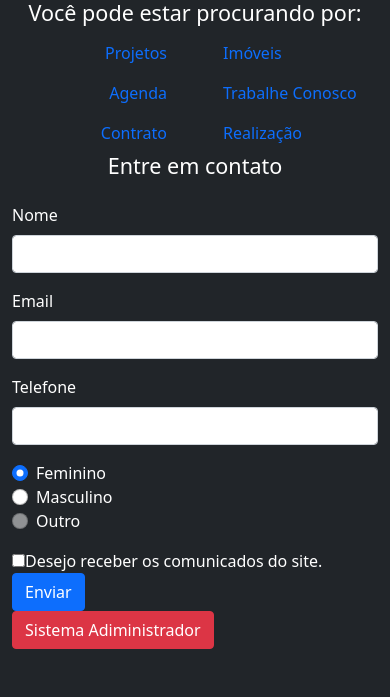
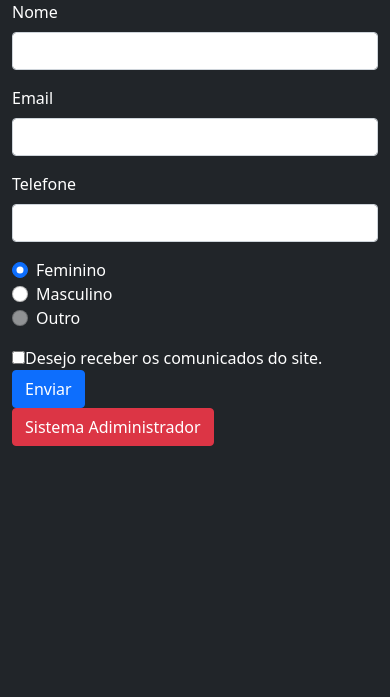
Before and after one commit to EduardoBarbosa-TI/systemCrud, a PHP site: page /default/ in a window 390 px wide. Shown: the part 876-1573 px from the top of the page. After the commit the page ends 1322 px from the top, so only its background shows below. Run offline with PHP 8.4, Linux system fonts and the light colour scheme; some libraries are stand-ins or nearby versions.

Commit message:
Linguagem PHP e SGBD MySQL com linguagem SQL

```diff
--- a/www/admin/assets/css/style.css
+++ b/www/admin/assets/css/style.css
@@ -0,0 +1,4 @@
+#messageinvalid{
+    opacity: 100% !important;
+
+}
--- a/www/admin/models/ClientModel.php
+++ b/www/admin/models/ClientModel.php
@@ -1,5 +1,7 @@
 <?php
    class ClientModel{
+
+
 
       public function registerClient($arrayClient){
          require_once('db/ConetionClass.php');
--- a/www/admin/models/ProductsModel.php
+++ b/www/admin/models/ProductsModel.php
@@ -2,7 +2,7 @@
 class ProductsModel
 {
 
-    public function registerProducts($name, $price, $description, $category)
+    public function registerProducts($arrayProduct)
     {
         require_once('db/ConetionClass.php');
         $connectClass = new ConetionClass();
@@ -10,7 +10,7 @@ class ProductsModel
         $connection = $connectClass->getConn();
 
 
-        $sql = "INSERT products SET name='$name', price='$price', description='$description', idCategory='$category'";
+        $sql = "INSERT products SET name='$arrayProduct[0]', price='$arrayProduct[1]', description='$arrayProduct[2]', idCategory='$arrayProduct[3]'";
 
         return $connection->query($sql);
     }
@@ -48,7 +48,7 @@ class ProductsModel
         $connectClass->openConetion();
         $connection = $connectClass->getConn();
 
-        $sqlUpdate = "UPDATE products SET name='$arrayProduct[1]',price='$arrayProduct[2]',description='$arrayProduct[3]' WHERE idProduct='$arrayProduct[0]'";
+        $sqlUpdate = "UPDATE products SET name='$arrayProduct[1]',price='$arrayProduct[2]',description='$arrayProduct[3]',idCategory='$arrayProduct[4]' WHERE idProduct='$arrayProduct[0]'";
 
         return $connection -> query($sqlUpdate);
     }
--- a/www/views/templates/footer.php
+++ b/www/views/templates/footer.php
@@ -21,36 +21,8 @@
             </div>
             <div class="col-12 col-md-4">
                 <div class="row">
-                    <div class="col-12 col-md-12">
-                        <h4 class="text-center">Você pode estar procurando por:</h4>
-                    </div>
-                    <div class="col-6 text-center d-flex justify-content-end">
-                        <a class="nav-link" href="">Projetos</a>
-                    </div>
-                    <div class="col-6 text-center d-flex">
-                        <a class="nav-link" href="">Imóveis</a>
-                    </div>
-                    <div class="col-6 text-center d-flex justify-content-end">
-                        <a class="nav-link" href="">Agenda</a>
-                    </div>
-                    <div class="col-6 text-center d-flex">
-                        <a class="nav-link" href="">Trabalhe Conosco</a>
-                    </div>
-                    <div class="col-6 text-center d-flex justify-content-end">
-                        <a class="nav-link" href="">Contrato</a>
-                    </div>
-                    <div class="col-6 text-center d-flex">
-                        <a class="nav-link" href="">Realização</a>
-                    </div>
-                </div>
-            </div>
-            <div class="col-12 col-md-4">
-    <div class="row">
-        <div class="col-12 col-md-12">
-            <h4 class="text-center">Entre em contato</h3>
-        </div>
                     <form class="col-12 col-md-12 needs-validation" action="?controller=client&action=registerView" method="post">
-            <div class="my-3 form-group">
+                        <div class=" form-group">
                             <label for="validationDefault01" class="form-label">Nome</label>
                             <input type="text" class="form-control" name="name" id="validationDefault01" required>
                         </div>
@@ -65,7 +37,7 @@
 
                         <div class="my-3 form-check">
                             <div class="radio">
-                    <label class="form-check-label"><input class="form-check-input" type="radio" name="gender" value="female"checked>Feminino</label>
+                                <label class="form-check-label"><input class="form-check-input" type="radio" name="gender" value="female" checked>Feminino</label>
                             </div>
                             <div class="radio">
                                 <label class="form-check-label"><input class="form-check-input" type="radio" name="gender" value="male">Masculino</label>
@@ -84,7 +56,8 @@
                 </div>
             </div>
         </div>
-<a  class="btn btn-danger" href="/admin">Sistema Adiministrador</a>
+        <a class="btn btn-danger" href="/admin">Sistema Adiministrador</a>
     </footer>
     </body>
+
     </html>
--- a/www/views/templates/header.php
+++ b/www/views/templates/header.php
@@ -36,18 +36,13 @@
                         <li class="nav-item">
                             <a class="nav-link" href="?controller=site&action=contact">Contato</a>
                         </li>
+                        <li class="nav-item">
+                            <a class="nav-link" href="?controller=product&action=listProducts">Produtos</a>
+                        </li>
                     </ul>
                 </div>
             </div>
         </nav>
     </header>
-    <section class="container-fluid p-5">
-        <div class="row">
-            <div class="col-4 col-sm-4">
-                <h2>Produtos</h2>
-                <ul class="navbar-nav mb-2 mb-lg-0">
-                    <li class="nav-item">
-                        <a class="nav-link" href="?controller=product&action=listProducts">Listar</a>
-                    </li>
-                </ul>
-            </div>
+    <section class="container p-5 ">
+        <div class="row justify-content-center">
```
Also changed, not shown: www/admin/controllers/ProductsController.php (+7 -7 lines), www/admin/views/client/registerClients.php (+11 -11 lines), www/admin/views/products/editProduct.php (+3 -9 lines), www/admin/views/products/registerProducts.php (+12 -8 lines), www/admin/views/user/login.php (+39 -29 lines). Lines whose indentation alone changed are shown as unchanged.
